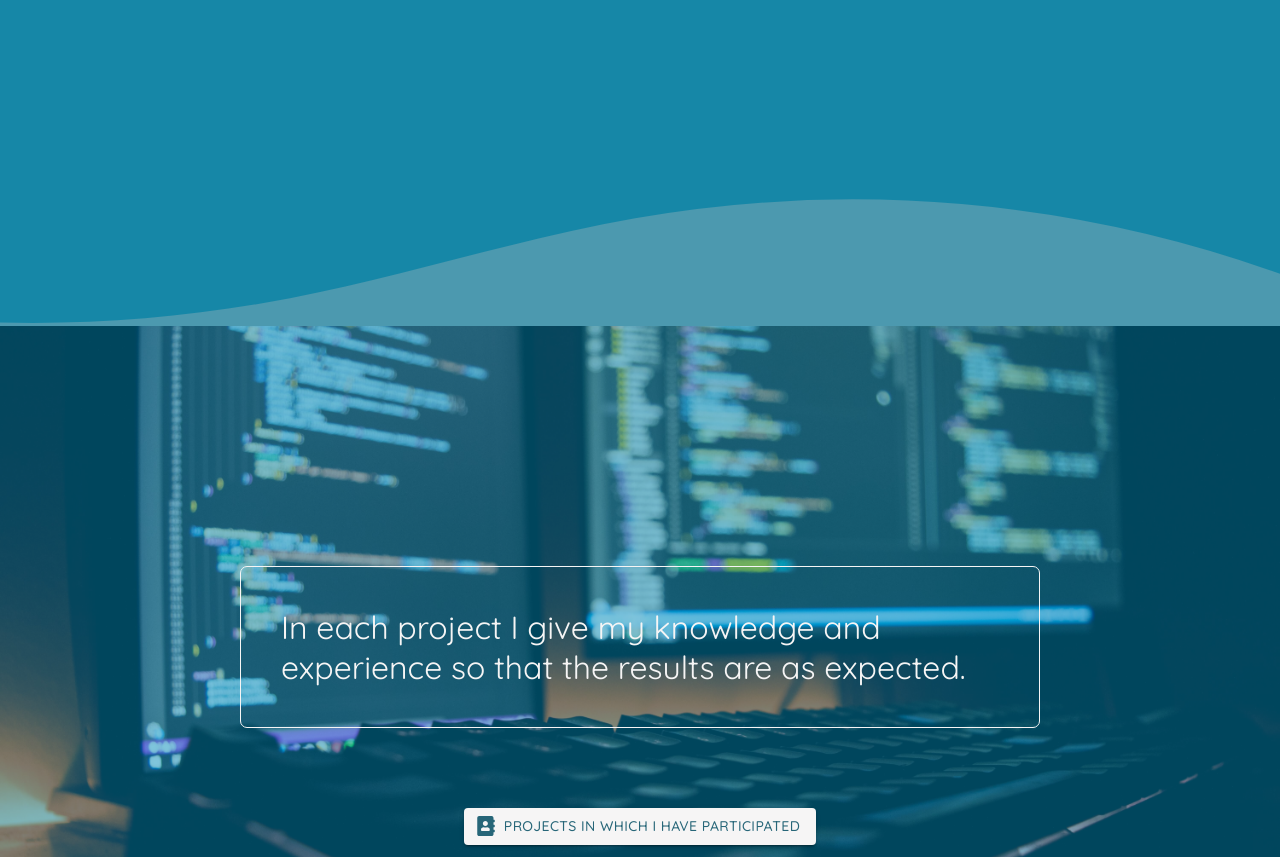
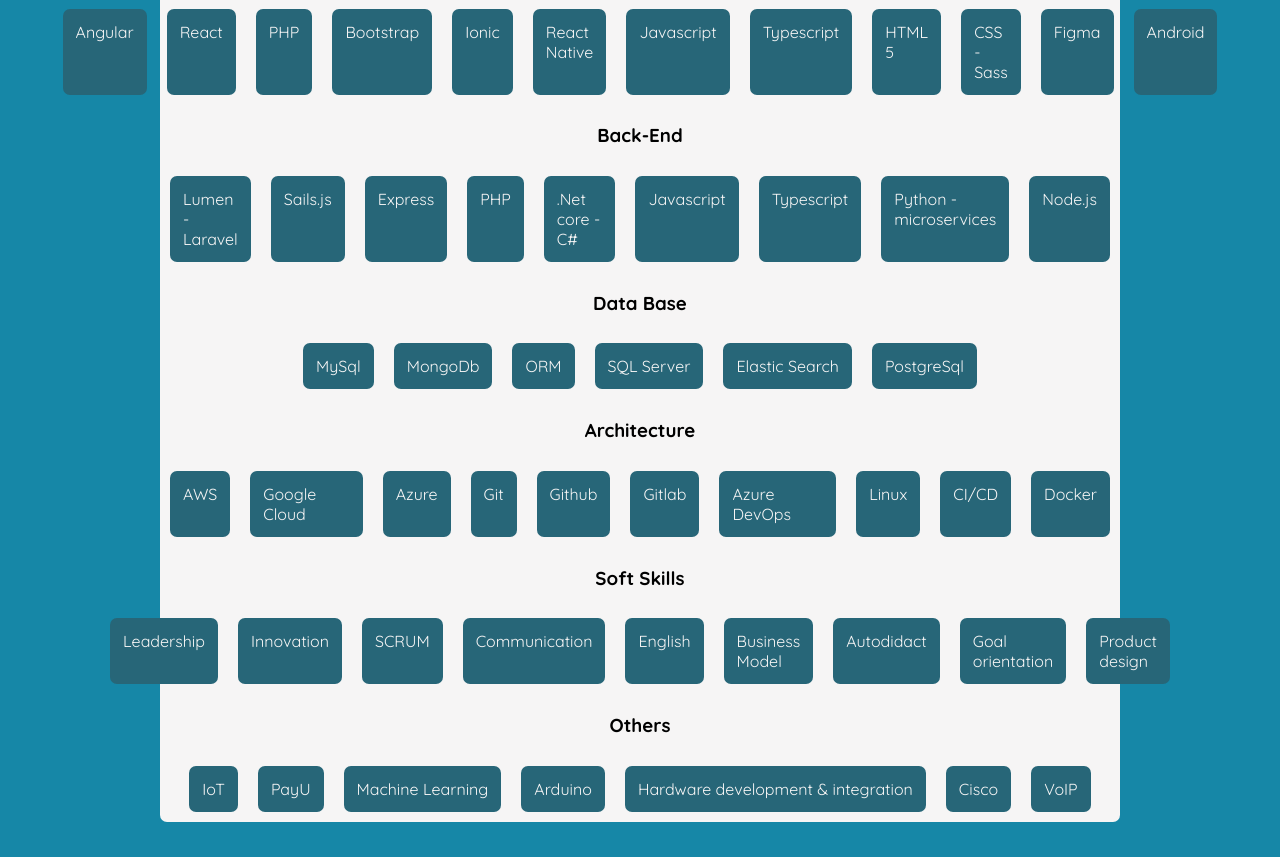
Before and after one commit to judlup/portfolio, a React (Create React App) app: page / in a window 1280 px wide. Shown: the part 2380-3237 px from the top of the page. Built offline with nearby package versions, Linux system fonts and the light colour scheme.

Commit message:
21-03-2021 | My skills fixed | Judlup

```diff
--- a/src/Pages/Home/Home.scss
+++ b/src/Pages/Home/Home.scss
@@ -204,9 +204,6 @@
     .skills-container {
       background-color: $judlup-light;
       border-radius: 7px;
-      @media (min-width: $xs-screen-min) and (max-width: $xs-screen-max) {
-        background: none;
-      }
       .title-container-skills {
         margin-top: 1em;
         display: flex;
@@ -222,9 +219,10 @@
           color: $judlup-prim;
           font-weight: bold;
           @media (min-width: $xs-screen-min) and (max-width: $xs-screen-max) {
-            color: $judlup-light;
+            color: $judlup-sec;
             margin-left: 0;
             font-size: 2em;
+            margin: 1em 1em;
           }
         }
       }
@@ -247,9 +245,39 @@
         }
       }
     }
+    .skills-title{
+      text-align: center;
+    }
     .skills-body {
-      margin-top: 2em;
-      margin-left: 6em;
+      display: flex;
+      justify-content: center;
+      @media (min-width: $xs-screen-min) and (max-width: $xs-screen-max) {
+        display: none;
+      }
+      .skill-container{
+        background-color: $judlup-sec;
+        color: $judlup-light;
+        padding: 13px;
+        border-radius: 7px;
+        margin:10px;
+      }
+    }
+    .skills-body-mob {
+      display: flex;
+      justify-content: center;
+      display: none;
+      @media (min-width: $xs-screen-min) and (max-width: $xs-screen-max) {
+        flex-direction: column;
+        text-align: center;
+        display: block;
+      }
+      .skill-container{
+        background-color: $judlup-sec;
+        color: $judlup-light;
+        padding: 13px;
+        border-radius: 7px;
+        margin:10px;
+      }
     }
   }
 
@@ -375,7 +403,11 @@
           text-align: center;
         }
         .card-testimonial-date{
-          color: rgb(191, 191, 191);
+          color: $judlup-sec;
+          background-color: $judlup-third;
+          width: 100%;
+          text-align: center;
+          font-size: 12px;
         }
 
       }
--- a/src/Pages/Home/Home.tsx
+++ b/src/Pages/Home/Home.tsx
@@ -30,159 +30,391 @@
 import martinRodriguez from "../../Assets/images/home/martin-rodriguez.jpg";
 import carlosNieto from "../../Assets/images/home/carlos-nieto.jpg";
 
-const SKILLS = [
+const FRONTEND = [
   {
-    type: "Leadership",
-    level: 100,
+    name: "Angular",
   },
   {
-    type: "IoT",
-    level: 100,
+    name: "React",
   },
   {
-    type: "PHP",
-    level: 100,
+    name: "PHP",
   },
   {
-    type: "Git",
-    level: 100,
+    name: "Bootstrap",
   },
   {
-    type: "B. Model",
-    level: 100,
+    name: "Ionic",
   },
   {
-    type: "HTML 5",
-    level: 100,
+    name: "React Native",
   },
   {
-    type: "Bootstrap",
-    level: 100,
+    name: "Javascript",
   },
   {
-    type: "Linux",
-    level: 100,
+    name: "Typescript",
   },
   {
-    type: "Angular",
-    level: 90,
+    name: "HTML 5",
   },
   {
-    type: "Javascript",
-    level: 90,
+    name: "CSS - Sass",
   },
   {
-    type: "TypeScript",
-    level: 90,
+    name: "Figma",
+  },
+  {
+    name: "Android",
   },
 ];
 
-const SKILLS2 = [
+const FRONTEND_MOB_1 = [
   {
-    type: "Node.js",
-    level: 90,
+    name: "Angular",
   },
   {
-    type: "Ionic",
-    level: 90,
+    name: "React",
   },
   {
-    type: "MySql",
-    level: 90,
+    name: "PHP",
   },
   {
-    type: "CSS - Sass",
-    level: 90,
+    name: "Bootstrap",
   },
   {
-    type: "Laravel",
-    level: 80,
+    name: "Ionic",
   },
   {
-    type: "React",
-    level: 80,
-  },
-  {
-    type: "AWS",
-    level: 80,
-  },
-  {
-    type: "Cisco",
-    level: 80,
-  },
-  {
-    type: "VoIP",
-    level: 80,
-  },
-  {
-    type: "Scrum",
-    level: 80,
-  },
-  {
-    type: "Mongo DB",
-    level: 70,
+    name: "React Native",
   },
 ];
 
-const SKILLS3 = [
+const FRONTEND_MOB_2 = [
   {
-    type: "Python",
-    level: 70,
+    name: "Javascript",
   },
   {
-    type: ".Net Core",
-    level: 70,
+    name: "Typescript",
   },
   {
-    type: "PayU",
-    level: 70,
+    name: "HTML 5",
   },
   {
-    type: "CI/CD",
-    level: 70,
+    name: "CSS - Sass",
   },
   {
-    type: "Docker",
-    level: 70,
+    name: "Figma",
   },
   {
-    type: "English",
-    level: 65,
-  },
-  {
-    type: "React N.",
-    level: 60,
-  },
-  {
-    type: "Android",
-    level: 60,
-  },
-  {
-    type: "Figma",
-    level: 60,
-  },
-  {
-    type: "Elastic S.",
-    level: 60,
-  },
-  {
-    type: "ML",
-    level: 30,
+    name: "Android",
   },
 ];
 
-const colors = {
-  bar: "#d3e0ea",
-  text: "#f6f5f5",
-  title: {
-    text: "#f6f5f5",
-    background: "#333333",
+const BACKEND = [
+  {
+    name: "Lumen - Laravel",
   },
-};
+  {
+    name: "Sails.js",
+  },
+  {
+    name: "Express",
+  },
+  {
+    name: "PHP",
+  },
+  {
+    name: ".Net core - C#",
+  },
+  {
+    name: "Javascript",
+  },
+  {
+    name: "Typescript",
+  },
+  {
+    name: "Python - microservices",
+  },
+  {
+    name: "Node.js",
+  },
+];
+
+const BACKEND_MOB_1 = [
+  {
+    name: "Lumen - Laravel",
+  },
+  {
+    name: "Sails.js",
+  },
+  {
+    name: "Express",
+  },
+  {
+    name: "PHP",
+  },
+  {
+    name: ".Net core - C#",
+  },
+];
+
+const BACKEND_MOB_2 = [
+  {
+    name: "Javascript",
+  },
+  {
+    name: "Typescript",
+  },
+  {
+    name: "Python - microservices",
+  },
+  {
+    name: "Node.js",
+  },
+];
+
+const DATABASE = [
+  {
+    name: "MySql",
+  },
+  {
+    name: "MongoDb",
+  },
+  {
+    name: "ORM",
+  },
+  {
+    name: "SQL Server",
+  },
+  {
+    name: "Elastic Search",
+  },
+  {
+    name: "PostgreSql",
+  },
+];
+
+const DATABASE_MOB_1 = [
+  {
+    name: "MySql",
+  },
+  {
+    name: "MongoDb",
+  },
+  {
+    name: "ORM",
+  },
+];
+
+const DATABASE_MOB_2 = [
+  {
+    name: "MySql",
+  },
+  {
+    name: "MongoDb",
+  },
+  {
+    name: "ORM",
+  },
+];
+
+const ARCHITECTURE = [
+  {
+    name: "AWS",
+  },
+  {
+    name: "Google Cloud",
+  },
+  {
+    name: "Azure",
+  },
+  {
+    name: "Git",
+  },
+  {
+    name: "Github",
+  },
+  {
+    name: "Gitlab",
+  },
+  {
+    name: "Azure DevOps",
+  },
+  {
+    name: "Linux",
+  },
+  {
+    name: "CI/CD",
+  },
+  {
+    name: "Docker",
+  },
+];
+
+const ARCHITECTURE_MOB_1 = [
+  {
+    name: "AWS",
+  },
+  {
+    name: "Google Cloud",
+  },
+  {
+    name: "Azure",
+  },
+  {
+    name: "Git",
+  },
+  {
+    name: "Github",
+  },
+];
+
+const ARCHITECTURE_MOB_2 = [
+  {
+    name: "Gitlab",
+  },
+  {
+    name: "Azure DevOps",
+  },
+  {
+    name: "Linux",
+  },
+  {
+    name: "CI/CD",
+  },
+  {
+    name: "Docker",
+  },
+];
+
+const SOFTSKILLS = [
+  {
+    name: "Leadership",
+  },
+  {
+    name: "Innovation",
+  },
+  {
+    name: "SCRUM",
+  },
+  {
+    name: "Communication",
+  },
+  {
+    name: "English",
+  },
+  {
+    name: "Business Model",
+  },
+  {
+    name: "Autodidact",
+  },
+  {
+    name: "Goal orientation",
+  },
+  {
+    name: "Product design",
+  },
+];
+
+const SOFTSKILLS_MOB_1 = [
+  {
+    name: "Leadership",
+  },
+  {
+    name: "Innovation",
+  },
+  {
+    name: "SCRUM",
+  },
+  {
+    name: "Communication",
+  },
+  {
+    name: "English",
+  },
+];
+
+const SOFTSKILLS_MOB_2 = [
+  {
+    name: "Business Model",
+  },
+  {
+    name: "Autodidact",
+  },
+  {
+    name: "Goal orientation",
+  },
+  {
+    name: "Product design",
+  },
+];
+
+const OTHERS = [
+  {
+    name: "IoT",
+  },
+  {
+    name: "PayU",
+  },
+  {
+    name: "Machine Learning",
+  },
+  {
+    name: "Arduino",
+  },
+  {
+    name: "Hardware development & integration",
+  },
+  {
+    name: "Cisco",
+  },
+  {
+    name: "VoIP",
+  },
+];
+
+const OTHERS_MOB_1 = [
+  {
+    name: "IoT",
+  },
+  {
+    name: "PayU",
+  },
+  {
+    name: "Machine Learning",
+  },
+  {
+    name: "Arduino",
+  },
+];
+
+const OTHERS_MOB_2 = [
+  {
+    name: "Hardware development & integration",
+  },
+  {
+    name: "Cisco",
+  },
+  {
+    name: "VoIP",
+  },
+];
 
 const testimonials = [
   {
     id: 1,
+    img: jonHall,
+    name: 'Jon "Maddong" Hall',
+    title: "Board Chair",
+    company: "Linux Professional Institute",
+    description:
+      "I have known Julian since he was in high school. He created a home automation project where he could control a whole model house from his android tablet, and it was extremely impressive. I gave him a Raspberry Pi to work into his model, which he did in a few weeks.",
+    date: "19/Jan/2021",
+  },
+  {
+    id: 2,
     img: ximenaHoffman,
     name: "Ximena Hoffman",
     title: "HR & Administration Manager",
@@ -192,24 +424,14 @@
     date: "20/Jan/2021",
   },
   {
-    id: 2,
+    id: 3,
     img: edgarAcosta,
     name: "Edgar E. Acosta T.",
     title: "Delivery & Operations Head",
     company: "NEC de Colombia",
     description:
-      "I had the good opportunity to get to know Julian at his period working for NEC. His work was of very positive and opportune impact for the projects my team was developing.I totally recommend Julian as an excellent resource for different kind of projects. Julie is a very creative person with a positive and 'Can Do' attitude all the time.",
+      "I had the good opportunity to get to know Julian at his period working for NEC. His work was of very positive and opportune impact for the projects my team was developing.I totally recommend Julian as an excellent resource for different kind of projects. Julian is a very creative person with a positive and 'Can Do' attitude all the time.",
     date: "26/Feb/2021",
-  },
-  {
-    id: 3,
-    img: jonHall,
-    name: 'Jon "Maddong" Hall',
-    title: "Board Chair",
-    company: "Linux Professional Institute",
-    description:
-      "I have known Julian since he was in high school. He created a home automation project where he could control a whole model house from his android tablet, and it was extremely impressive. I gave him a Raspberry Pi to work into his model, which he did in a few weeks.",
-    date: "19/Jan/2021",
   },
   {
     id: 4,
@@ -226,7 +448,7 @@
     img: martinRodriguez,
     name: "Martín Rodríguez",
     title: "Senior Fullstack Developer",
-    company: "",
+    company: "-",
     description:
       "Julián has all the skills to lead development teams, a very responsible and attentive person, both with the work team and with the client.",
     date: "17/Jan/2021",
@@ -366,16 +588,165 @@
       <Wave colorTop="#4c99af" colorBottom="#1687a7" />
 
       <Grid container className="skills">
-        <Grid item xs={6} md={12} className="skills-container">
+        <Grid item xs={12} md={12} className="skills-container">
           <Grid container>
             <Grid item xs={12} md={10} className="title-container-skills">
               <span className="title-skills">My Skills</span>
             </Grid>
-            <Grid item xs={6} md={2} className="button-container-skills">
+            <Grid item xs={12} md={2} className="button-container-skills">
               <Button className="button-skills">My Experience</Button>
             </Grid>
           </Grid>
           <Grid container>
+            <Grid item xs={12} sm={12} className="skills-title">
+              <h3>Front-End</h3>
+            </Grid>
+            <Grid item xs={6} sm={12} className="skills-body">
+              {FRONTEND.map((fe) => (
+                <div className="skill-container">
+                  <span>{fe.name}</span>
+                </div>
+              ))}
+            </Grid>
+            <Grid item xs={6} sm={12} className="skills-body-mob">
+              {FRONTEND_MOB_1.map((fe) => (
+                <div className="skill-container">
+                  <span>{fe.name}</span>
+                </div>
+              ))}
+            </Grid>
+            <Grid item xs={6} sm={12} className="skills-body-mob">
+              {FRONTEND_MOB_2.map((fe) => (
+                <div className="skill-container">
+                  <span>{fe.name}</span>
+                </div>
+              ))}
+            </Grid>
+
+            <Grid item xs={12} sm={12} className="skills-title">
+              <h3>Back-End</h3>
+            </Grid>
+            <Grid item xs={12} sm={12} className="skills-body">
+              {BACKEND.map((fe) => (
+                <div className="skill-container">
+                  <span>{fe.name}</span>
+                </div>
+              ))}
+            </Grid>
+            <Grid item xs={6} sm={12} className="skills-body-mob">
+              {BACKEND_MOB_1.map((fe) => (
+                <div className="skill-container">
+                  <span>{fe.name}</span>
+                </div>
+              ))}
+            </Grid>
+            <Grid item xs={6} sm={12} className="skills-body-mob">
+              {BACKEND_MOB_2.map((fe) => (
+                <div className="skill-container">
+                  <span>{fe.name}</span>
+                </div>
+              ))}
+            </Grid>
+
+            <Grid item xs={12} sm={12} className="skills-title">
+              <h3>Data Base</h3>
+            </Grid>
+            <Grid item xs={12} sm={12} className="skills-body">
+              {DATABASE.map((fe) => (
+                <div className="skill-container">
+                  <span>{fe.name}</span>
+                </div>
+              ))}
+            </Grid>
+            <Grid item xs={6} sm={12} className="skills-body-mob">
+              {DATABASE_MOB_1.map((fe) => (
+                <div className="skill-container">
+                  <span>{fe.name}</span>
+                </div>
+              ))}
+            </Grid>
+            <Grid item xs={6} sm={12} className="skills-body-mob">
+              {DATABASE_MOB_2.map((fe) => (
+                <div className="skill-container">
+                  <span>{fe.name}</span>
+                </div>
+              ))}
+            </Grid>
+
+            <Grid item xs={12} sm={12} className="skills-title">
+              <h3>Architecture</h3>
+            </Grid>
+            <Grid item xs={12} sm={12} className="skills-body">
+              {ARCHITECTURE.map((fe) => (
+                <div className="skill-container">
+                  <span>{fe.name}</span>
+                </div>
+              ))}
+            </Grid>
+            <Grid item xs={6} sm={12} className="skills-body-mob">
+              {ARCHITECTURE_MOB_1.map((fe) => (
+                <div className="skill-container">
+                  <span>{fe.name}</span>
+                </div>
+              ))}
+            </Grid>
+            <Grid item xs={6} sm={12} className="skills-body-mob">
+              {ARCHITECTURE_MOB_2.map((fe) => (
+                <div className="skill-container">
+                  <span>{fe.name}</span>
+                </div>
+              ))}
+            </Grid>
+
+            <Grid item xs={12} sm={12} className="skills-title">
+              <h3>Soft Skills</h3>
+            </Grid>
+            <Grid item xs={12} sm={12} className="skills-body">
+              {SOFTSKILLS.map((fe) => (
+                <div className="skill-container">
+                  <span>{fe.name}</span>
+                </div>
+              ))}
+            </Grid>
+            <Grid item xs={6} sm={12} className="skills-body-mob">
+              {SOFTSKILLS_MOB_1.map((fe) => (
+                <div className="skill-container">
+                  <span>{fe.name}</span>
+                </div>
+              ))}
+            </Grid>
+            <Grid item xs={6} sm={12} className="skills-body-mob">
+              {SOFTSKILLS_MOB_2.map((fe) => (
+                <div className="skill-container">
+                  <span>{fe.name}</span>
+                </div>
+              ))}
+            </Grid>
+
+            <Grid item xs={12} sm={12} className="skills-title">
+              <h3>Others</h3>
+            </Grid>
+            <Grid item xs={12} sm={12} className="skills-body">
+              {OTHERS.map((fe) => (
+                <div className="skill-container">
+                  <span>{fe.name}</span>
+                </div>
+              ))}
+            </Grid>
+            <Grid item xs={6} sm={12} className="skills-body-mob">
+              {OTHERS_MOB_1.map((fe) => (
+                <div className="skill-container">
+                  <span>{fe.name}</span>
+                </div>
+              ))}
+            </Grid>
+            <Grid item xs={6} sm={12} className="skills-body-mob">
+              {OTHERS_MOB_2.map((fe) => (
+                <div className="skill-container">
+                  <span>{fe.name}</span>
+                </div>
+              ))}
+            </Grid>
             {/* <Grid item xs={12} sm={3} className="skills-body">
               <SkillBar skills={SKILLS} colors={colors} height={35} />
             </Grid>
@@ -460,7 +831,9 @@
                     {data.description}
                   </Typography>
                   <br />
-                  <small className="card-testimonial-date">{data.date}</small>
+                  <div className="card-testimonial-date">
+                    <small>{data.date}</small>
+                  </div>
                 </CardContent>
               </Card>
             </Grid>
```
Also changed, not shown: 1 other file (tests, documents, lock files or other folders).
